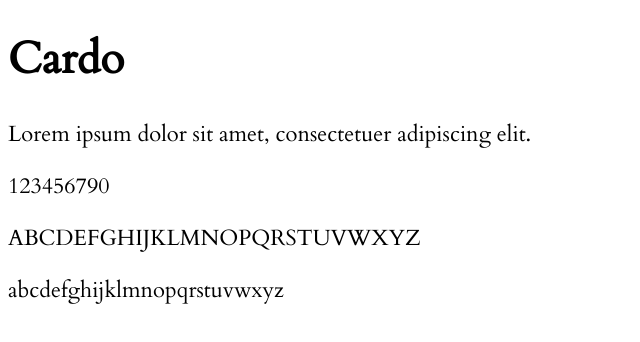
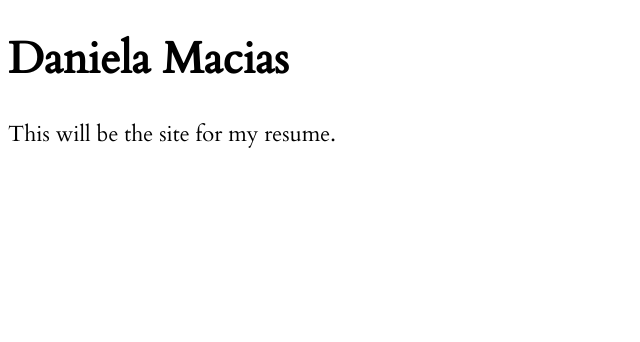
Before and after one commit to danipmacias/danipmacias.github.io, a plain HTML site: page index.html in a window 1280 px wide. Shown: the whole page, without its empty margins (0-640 px from the left). Drawn offline with Linux system fonts and the light colour scheme.

Commit message:
Update index.html

```diff
--- a/index.html
+++ b/index.html
@@ -10,11 +10,8 @@ body {
 </head>
 <body>
 
-<h1>Cardo</h1>
-<p>Lorem ipsum dolor sit amet, consectetuer adipiscing elit.</p>
-<p>123456790</p>
-<p>ABCDEFGHIJKLMNOPQRSTUVWXYZ</p>
-<p>abcdefghijklmnopqrstuvwxyz</p>
+<h1>Daniela Macias</h1>
+<p>This will be the site for my resume.</p>
 
 </body>
 </html>
```
